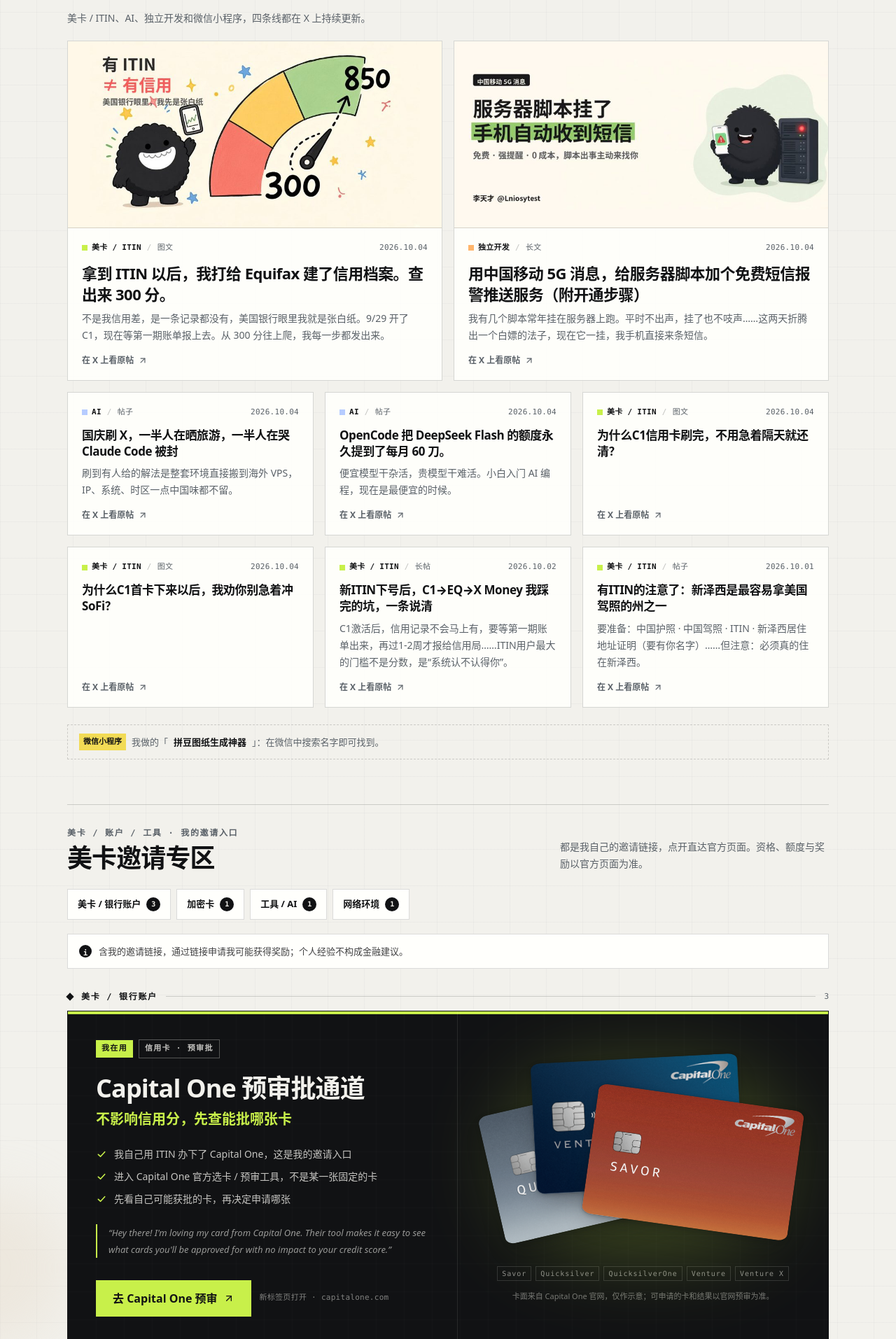
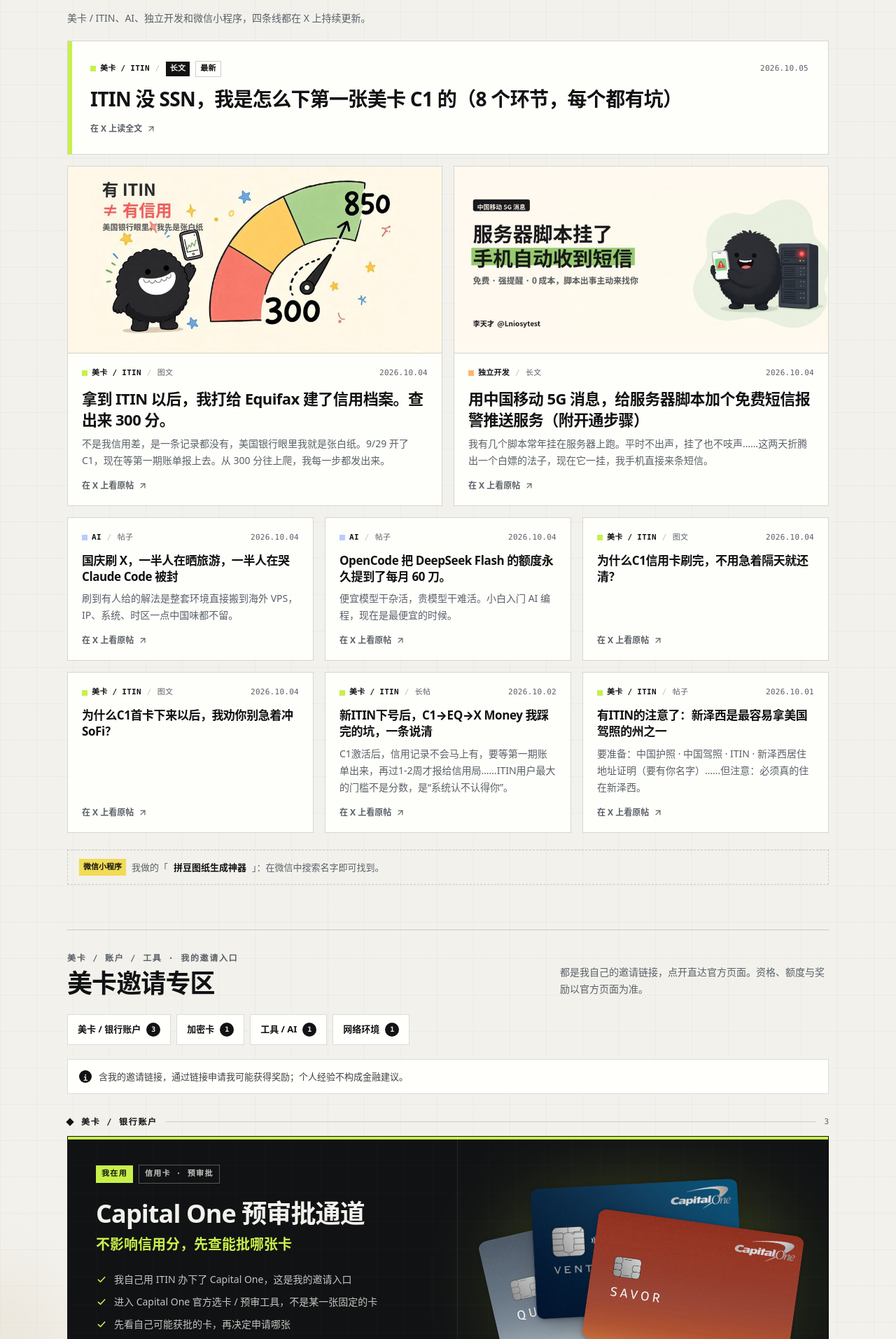
Before and after one commit to Lniosy/lniosy-site, a Next.js app: page / in a window 1280 px wide. Shown: the part 1127-3040 px from the top of the page at 70% size. Built offline with nearby package versions, Linux system fonts and the light colour scheme.

Commit message:
Add C1 ITIN article as featured post and story link on C1 referral

```diff
--- a/components/Referrals.tsx
+++ b/components/Referrals.tsx
@@ -157,6 +157,11 @@
             {r.cta}
             <Arrow />
           </a>
+          {r.story && (
+            <a href={r.story.href} target="_blank" rel="noopener noreferrer" className="inline-flex min-h-11 items-center justify-center gap-1.5 whitespace-nowrap border border-paper/30 px-4 text-sm font-bold text-paper/85 transition hover:border-[#c8f04a] hover:text-[#c8f04a] sm:self-start">
+              {r.story.label} <Arrow className="h-3.5 w-3.5" />
+            </a>
+          )}
           <span className="font-mono text-[11px] tracking-wide text-paper/50">新标签页打开 · capitalone.com</span>
         </div>
       </div>
--- a/components/Writing.tsx
+++ b/components/Writing.tsx
@@ -11,13 +11,14 @@
 const topicAccent: Record<TopicId, string> = { card: "#c8f04a", ai: "#b6ccff", indie: "#ffb56b", miniapp: "#f2db55" };
 
 function PostCard({ p, layout }: { p: Post; layout: boolean }) {
+  const lead = layout && !!p.lead;
   const big = layout && p.featured && !!p.image;
   return (
     <a
       href={p.url}
       {...ext}
       className={`group relative flex flex-col overflow-hidden border border-line bg-[#fffffce6] transition hover:-translate-y-1 hover:border-ink/40 hover:bg-white hover:shadow-[0_14px_30px_-10px_#11121433] ${
-        big ? "md:col-span-1 lg:col-span-3" : "lg:col-span-2"
+        lead ? "border-ink md:col-span-2 lg:col-span-6" : big ? "md:col-span-1 lg:col-span-3" : "lg:col-span-2"
       }`}
     >
       {p.image && (
@@ -25,20 +26,26 @@
           <img src={p.image} alt="" className="h-full w-full object-contain transition duration-500 group-hover:scale-[1.03]" />
         </div>
       )}
-      <div className="flex flex-1 flex-col p-5">
+      {lead && <span aria-hidden className="absolute inset-y-0 left-0 w-1.5" style={{ background: topicAccent[p.topic] }} />}
+      <div className={`flex flex-1 flex-col p-5 ${lead ? "pl-6 sm:p-7 sm:pl-8" : ""}`}>
         <div className="flex items-center gap-2 font-mono text-[11px] tracking-wide">
           <span className="inline-flex items-center gap-1.5 font-bold text-ink">
             <span className="h-2 w-2" style={{ background: topicAccent[p.topic] }} aria-hidden />
             {topicLabel[p.topic]}
           </span>
           <span className="text-ink/25">/</span>
-          <span className="text-muted">{kindLabel[p.kind]}</span>
+          {p.lead ? (
+            <span className="bg-ink px-1.5 py-0.5 font-bold text-paper">{kindLabel[p.kind]}</span>
+          ) : (
+            <span className="text-muted">{kindLabel[p.kind]}</span>
+          )}
+          {lead && <span className="hidden border border-ink/20 px-1.5 py-0.5 font-bold text-ink sm:inline">最新</span>}
           <time className="ml-auto text-muted">{p.date}</time>
         </div>
-        <h3 className={`mt-3 font-extrabold leading-snug tracking-tight ${big ? "text-xl sm:text-[22px]" : "text-[17px]"}`}>{p.title}</h3>
+        <h3 className={`mt-3 font-extrabold leading-snug tracking-tight ${lead ? "text-xl [text-wrap:balance] sm:text-2xl lg:text-[28px]" : big ? "text-xl sm:text-[22px]" : "text-[17px]"}`}>{p.title}</h3>
         {p.excerpt && <p className="mt-2 line-clamp-3 text-sm leading-6 text-muted">{p.excerpt}</p>}
         <span className="mt-auto inline-flex items-center gap-1.5 pt-4 text-xs font-bold text-muted group-hover:text-ink">
-          在 X 上看原帖 <Arrow className="h-3.5 w-3.5" />
+          {p.lead ? "在 X 上读全文" : "在 X 上看原帖"} <Arrow className="h-3.5 w-3.5" />
         </span>
       </div>
     </a>
--- a/lib/content.ts
+++ b/lib/content.ts
@@ -43,9 +43,22 @@
   image?: string;
   imageBg?: string; // 图片留白处的底色（取自图片边缘）
   featured?: boolean;
+  lead?: boolean; // 置顶长文：整行展示，不需要配图
 };
 
+export const C1_ARTICLE_URL = "https://x.com/Lniosytest/status/2106961582370537803";
+
 export const posts: Post[] = [
+  {
+    id: "2106961582370537803",
+    url: C1_ARTICLE_URL,
+    topic: "card",
+    date: "2026.10.05",
+    kind: "article",
+    title: "ITIN 没 SSN，我是怎么下第一张美卡 C1 的（8 个环节，每个都有坑）",
+    featured: true,
+    lead: true,
+  },
   {
     id: "2106623293746971005",
     url: "https://x.com/Lniosytest/status/2106623293746971005",
@@ -156,6 +169,7 @@
   quote?: string;
   featured?: boolean;
   footnote?: string;
+  story?: { label: string; href: string }; // 次要链接：我的真实经历
 };
 
 export const referrals: Referral[] = [
@@ -184,6 +198,7 @@
     quote:
       "Hey there! I'm loving my card from Capital One. Their tool makes it easy to see what cards you'll be approved for with no impact to your credit score.",
     featured: true,
+    story: { label: "看我的真实经历", href: C1_ARTICLE_URL },
     footnote: "卡面来自 Capital One 官网，仅作示意；可申请的卡和结果以官网预审为准。",
   },
   {
```
